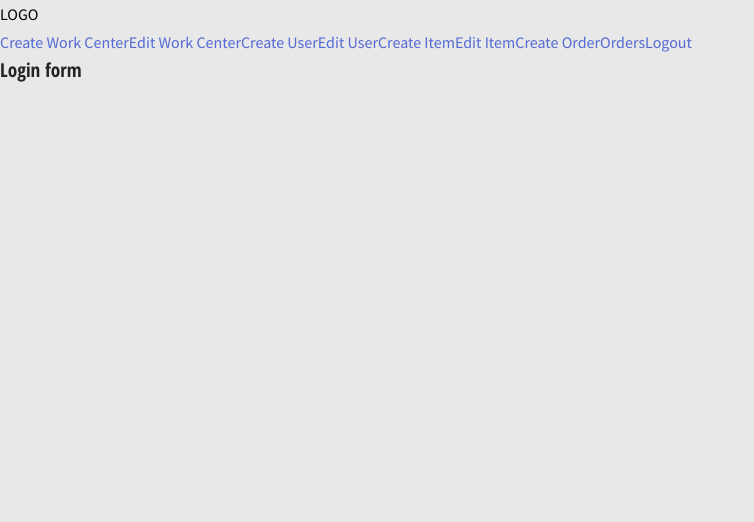
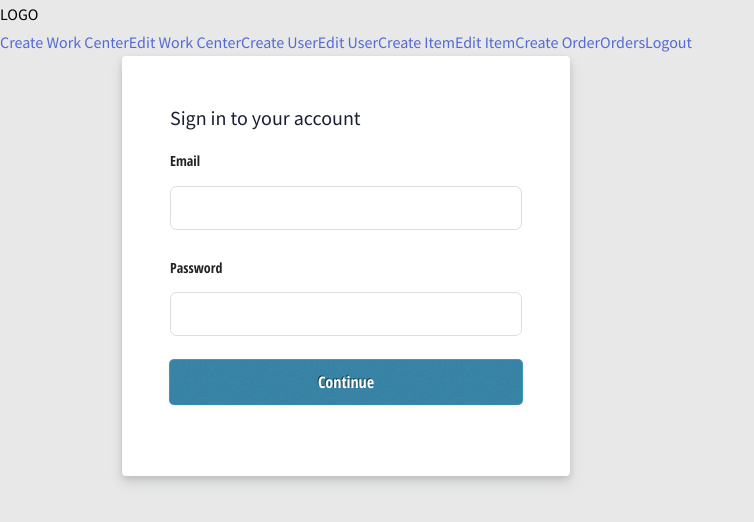
Before and after one commit to fsn79/SMART-APP, a React (Create React App) app in the folder frontend/: page / in a window 1280 px wide. Shown: the top 522 px of the page, without its empty margins (0-754 px from the left). Built offline with nearby package versions, Linux system fonts and the light colour scheme.

Commit message:
add login form

```diff
--- a/frontend/src/App.css
+++ b/frontend/src/App.css
@@ -1770,6 +1770,7 @@ input, select, textarea {
 	.button {
 		cursor: pointer;
 		background-color: #3e9bbb;
+    background-image: url("images/bg02.png");
 		border-radius: 0.4em;
 		text-align: center;
 		box-shadow: inset 0px 0px 0px 1px rgba(255, 255, 255, 0.15);
--- a/frontend/src/components/index/Login.jsx
+++ b/frontend/src/components/index/Login.jsx
@@ -1,9 +1,25 @@
 function Login() {
   // Форма авторизации
   return (
-    <form>
-      <h2>Login form</h2>
-    </form>
+  <div class="flex-direction--column formbg padding-horizontal--48">
+        <span class="padding-bottom--15">Sign in to your account</span>
+        <form id="login">
+          <div class="field padding-bottom--24">
+            <label for="email">Email</label>
+            <input type="email" name="email" />
+          </div>
+          <div class="field padding-bottom--24">
+            <div>
+              <label for="password">Password</label>
+            </div>
+            <input type="password" name="password" />
+          </div>
+          <div class="field padding-bottom--24">
+            <input type="submit" name="submit" value="Continue" className="button"/>
+          </div>
+        </form>
+  </div>
   );
 }
+
 export default Login;
```
Also changed, not shown: frontend/src/images/bg02.png (added).
